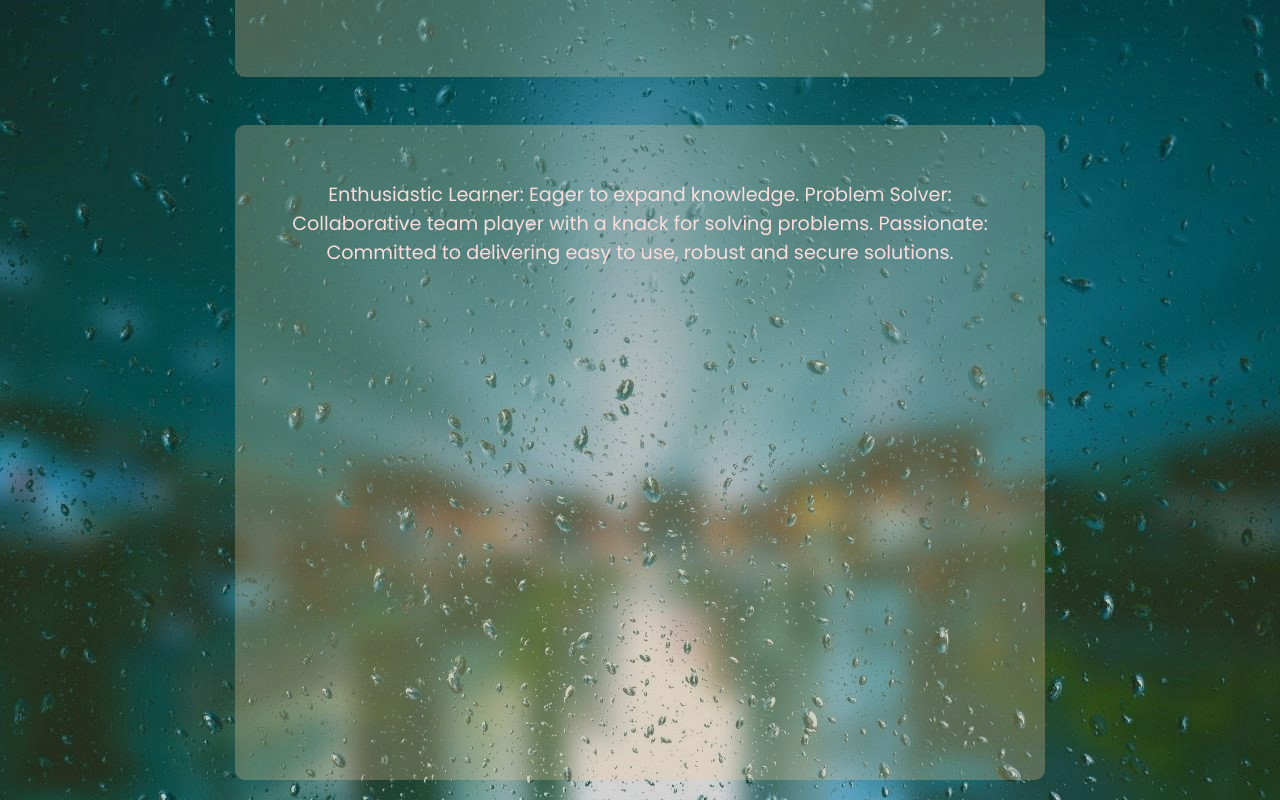
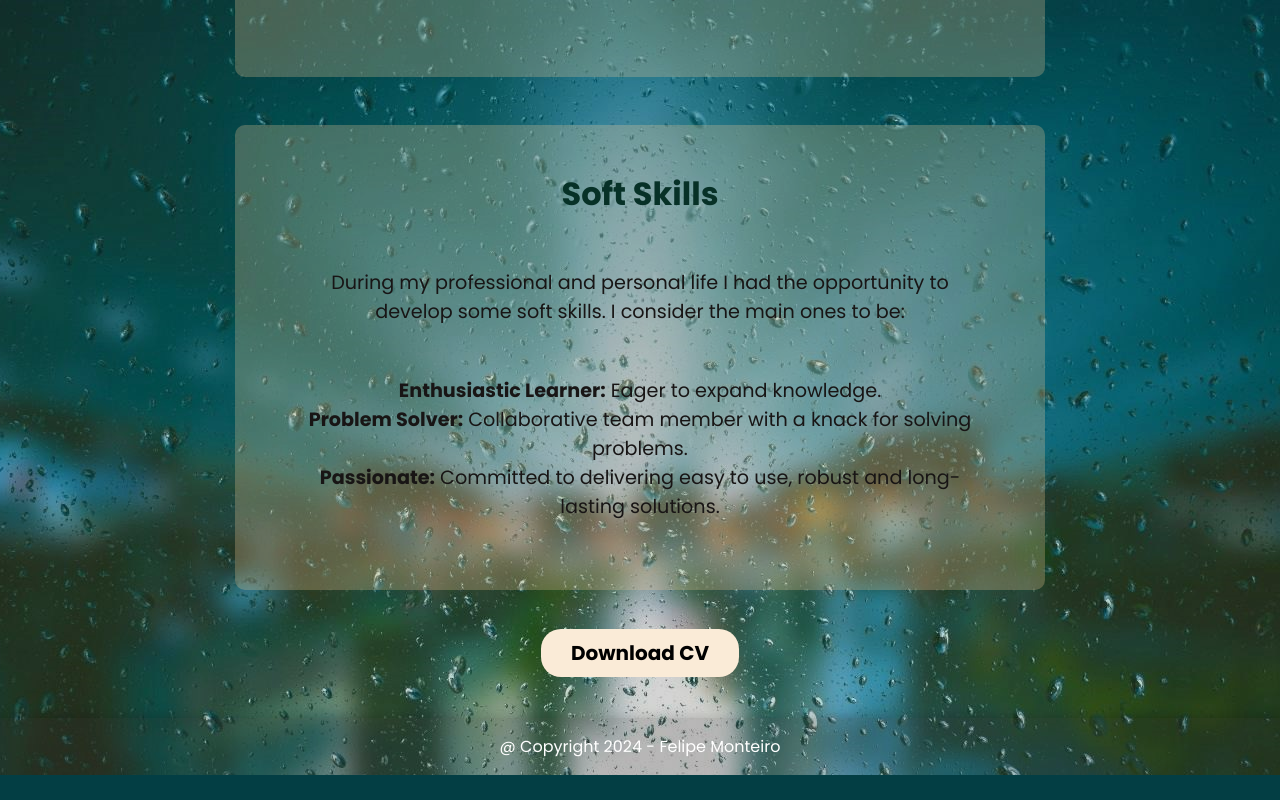
Before and after one commit to fmonteiroguerra/portifolio-felipe, a React (Vite) app: page /skills in a window 1280 px wide. Shown: the part 1200-2000 px from the top of the page. After the commit the page ends 1975 px from the top, so only its background shows below. Built offline with nearby package versions, Linux system fonts and the light colour scheme.

Commit message:
potifolio new links

```diff
--- a/src/pages/Portfolio/Portfolio.jsx
+++ b/src/pages/Portfolio/Portfolio.jsx
@@ -55,7 +55,7 @@ const Portfolio = () => {
             <button className={styles.b_access}> Access Page</button>
           </a>
           <a
-            href="https://github.com/fmonteiroguerra/REACT-Game-SecretWord"
+            href="https://github.com/fmonteiroguerra/secretword"
             target="_blank"
           >
             <button className={styles.b_repository}>
--- a/src/pages/Skills/Skills.jsx
+++ b/src/pages/Skills/Skills.jsx
@@ -91,12 +91,21 @@ const Skills = () => {
         </div>
       </div>
 
-      <div className={styles.skill_languages}>
+      <div className={styles.softskills}>
+        <h1>Soft Skills</h1>
         <p>
-          Enthusiastic Learner: Eager to expand knowledge. Problem Solver:
-          Collaborative team player with a knack for solving problems.
-          Passionate: Committed to delivering easy to use, robust and secure
-          solutions.
+          During my professional and personal life I had the opportunity to
+          develop some soft skills. I consider the main ones to be:
+        </p>
+
+        <p>
+          <strong>Enthusiastic Learner:</strong> Eager to expand knowledge.
+          <br />
+          <strong>Problem Solver:</strong> Collaborative team member with a knack for solving
+          problems.
+          <br />
+          <strong>Passionate:</strong> Committed to delivering easy to use, robust and
+          long-lasting solutions.
         </p>
       </div>
 
--- a/src/pages/Skills/Skills.module.css
+++ b/src/pages/Skills/Skills.module.css
@@ -6,7 +6,7 @@
 }
 
 .skill p{
-    color: rgb(248, 220, 220);
+    color: rgb(24, 21, 21);
     margin-top: 50px;
     font-size: 1.2em;
 }
@@ -101,3 +101,24 @@
 .cv:hover{
     font-size: 1.5rem;
 }
+
+
+.softskills{
+    background-color: rgba(243, 203, 151, 0.271);
+    color: black;
+    width: 700px;
+    min-height: 410px;
+    margin: auto;
+    margin-top: 1em;
+    margin-bottom: 3em;
+    border-radius: 10px;
+    padding: 5px 55px;
+    padding-bottom: 50px;
+
+    @media(max-width: 1010px){
+        width: 85vw;
+        padding: 5px 10px;
+        min-height: 560px;
+
+    }
+}
```
Also changed, not shown: 2 other files (tests, documents, lock files or other folders).
